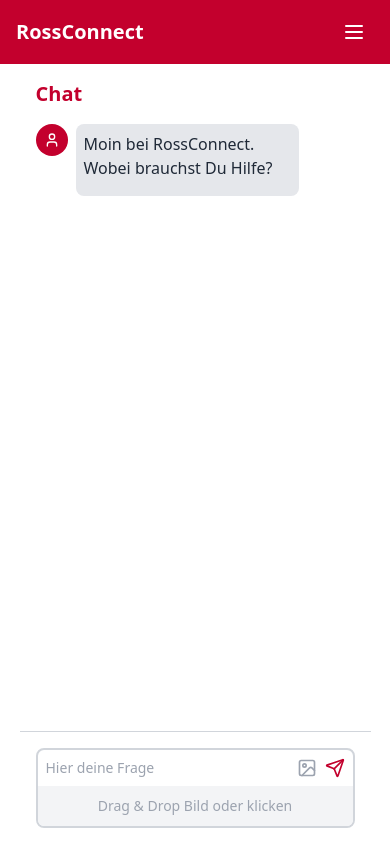
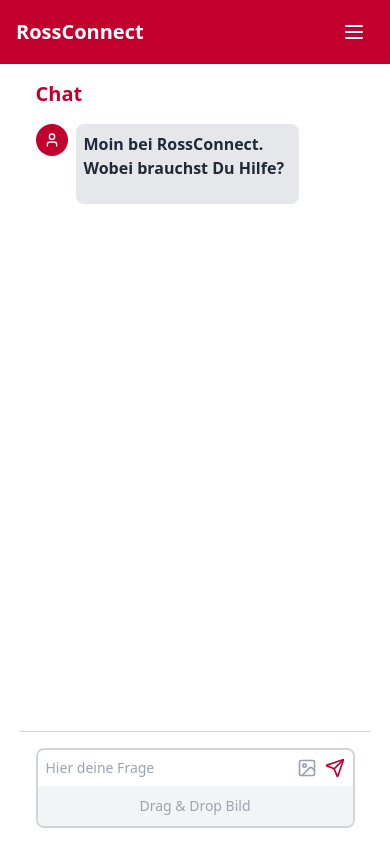
Before and after one commit to Hansehart/HanseGPT, a React (Vite) app in the folder frontend/artifact/: page /chat in a window 390 px wide. Shown: the top 844 px of the page. Built offline with nearby package versions, Linux system fonts and the light colour scheme.

Commit message:
add: person phone

```diff
--- a/frontend/artifact/src/components/chat/InputArea.tsx
+++ b/frontend/artifact/src/components/chat/InputArea.tsx
@@ -40,6 +40,10 @@
     }
   };
 
+  const triggerFileInput = () => {
+    fileInputRef.current.click();
+  };
+
   return (
     <div className="p-4 border-t border-gray-300 bottom-0 left-0 right-0 bg-white">
       <div className="flex flex-col items-center max-w-[90vw] mx-auto">
@@ -61,7 +65,7 @@
               disabled={isLoading}
             />
             <button
-              onClick={() => fileInputRef.current.click()}
+              onClick={triggerFileInput}
               className="ml-2 text-gray-400 hover:text-[#c3002d] focus:outline-none"
             >
               <ImageIcon size={20} />
@@ -78,7 +82,7 @@
             <ImagePreview image={image} setImage={setImage} />
           ) : (
             <div className="w-full h-10 bg-gray-100 flex items-center justify-center text-gray-400 text-sm">
-              Drag & Drop Bild oder klicken
+              Drag & Drop Bild
             </div>
           )}
         </div>
--- a/frontend/artifact/src/components/chat/Message.tsx
+++ b/frontend/artifact/src/components/chat/Message.tsx
@@ -1,4 +1,4 @@
-import { User, Mail } from 'lucide-react';
+import { User, Mail, Phone } from 'lucide-react';
 import LoadingPhrase from "../basics/LoadingPhrase";
 
 const Message = ({ message }) => {
@@ -10,22 +10,35 @@
       const lines = employee.split('\n');
       const name = lines[0];
       const emailLine = lines.find(line => line.startsWith('Mail:'));
+      const phoneLine = lines.find(line => line.startsWith('Telefon:'));
       const email = emailLine ? emailLine.split(': ')[1] : '';
+      const phone = phoneLine ? phoneLine.split(': ')[1] : '';
 
       return (
-        <div key={index} className="mb-2">
-          <div>{name}</div>
+        <div key={index} className="mb-4">
+          <div className="font-semibold">{name}</div>
           {email && (
             <a
               href={`mailto:${email}`}
-              className="text-blue-500 hover:underline flex items-center"
+              className="text-blue-500 hover:underline flex items-center mb-1"
             >
               <Mail size={14} className="mr-1" />
               {email}
             </a>
           )}
+          {phone && (
+            <a
+              href={`tel:${phone}`}
+              className="text-blue-500 hover:underline flex items-center mb-1"
+            >
+              <Phone size={14} className="mr-1" />
+              {phone}
+            </a>
+          )}
           {lines.slice(1).map((line, lineIndex) => (
-            <div key={lineIndex}>{line}</div>
+            !line.startsWith('Mail:') && !line.startsWith('Telefon:') && (
+              <div key={lineIndex} className="text-sm">{line}</div>
+            )
           ))}
         </div>
       );
```
